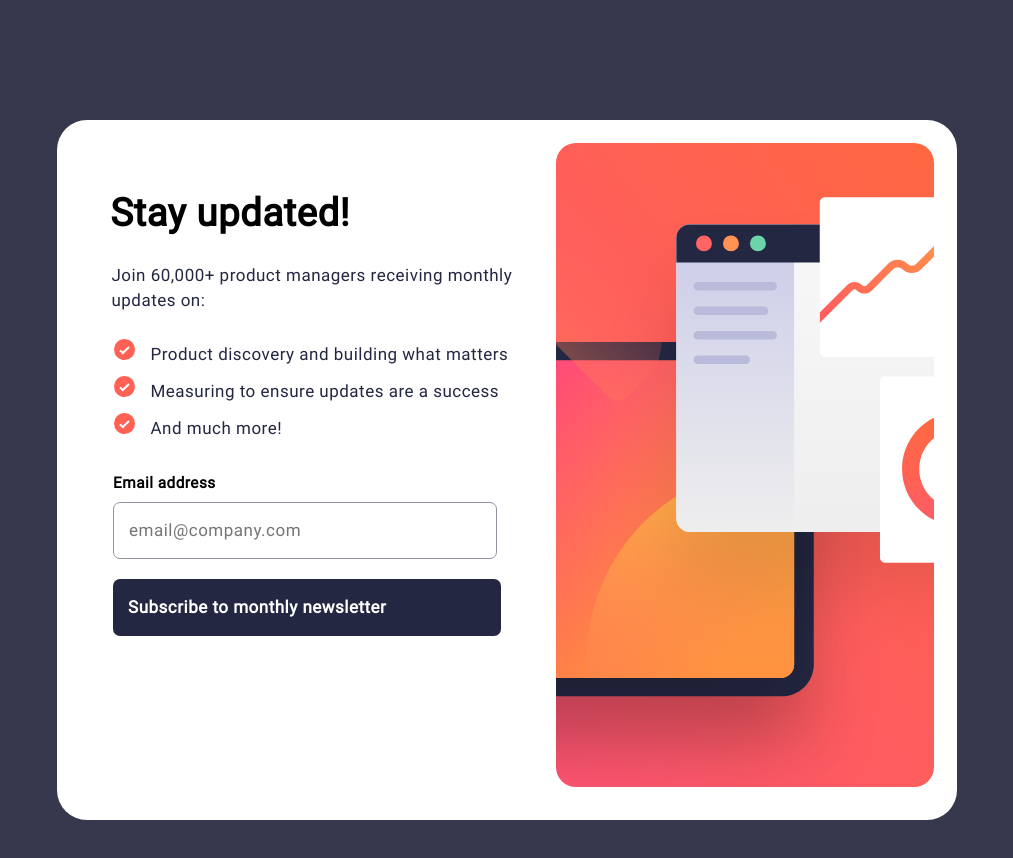
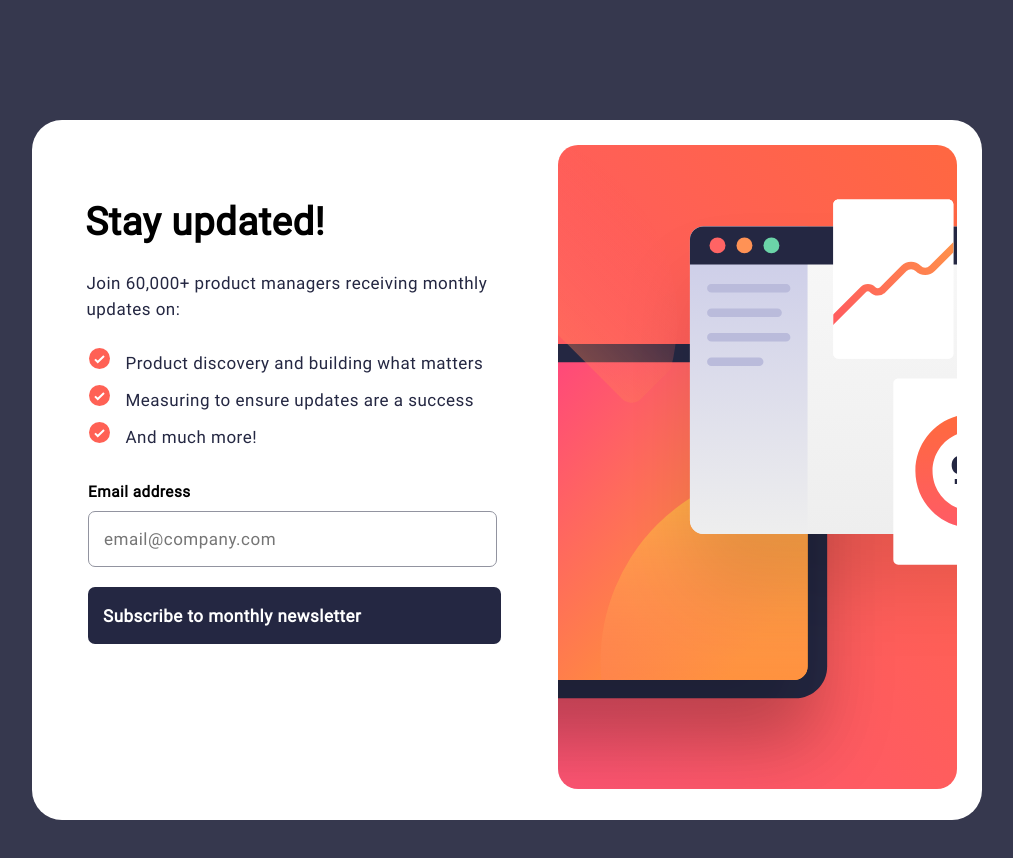
Before and after one commit to hana-chong/newsletter-sign-up-with-success-message-main, a plain HTML site: page index.html in a window 1280 px wide. Shown: the whole page, without its empty margins (133-1146 px from the left). Drawn offline with Linux system fonts and the light colour scheme.

Commit message:
Update style.css

```diff
--- a/style.css
+++ b/style.css
@@ -124,7 +124,7 @@ body {
     background-color: hsl(235, 18%, 26%);
 }
 .container {
-    width: 900px;
+    width: 950px;
     height: 700px;
     margin: 15vh auto;
     border-radius: 30px;
@@ -139,14 +139,14 @@ body {
     border-radius:20px;
 }
 .main-txt {
-    padding: 3em 2em;
+    padding: 3.5em 2em;
     width: 54%;
 }
 h1{
     font-size: 3vw;
 }
 #email-input {
-    padding:17px 145px 17.5px 15px;
+    padding:17px 170px 17.5px 15px;
     margin: 10px 0 20px;
     border-radius: 7px;
     border: solid hsl(231, 7%, 60%) .75px;
@@ -160,7 +160,7 @@ h1{
     display: block;
     background-color: hsl(234, 29%, 20%);
     color: white;
-    padding: 18.5px 115px 18.5px 15px;
+    padding: 18.5px 140px 18.5px 15px;
     border-radius: 7px;
     border: none;
     font-weight: bold;
@@ -168,15 +168,15 @@ h1{
 /*success desktop*/
 
 .success-content {
-    height: 475px;
-    width: 475px;
+    height: 400px;
+    width: 400px;
 }
 .check-img {
-    height:60px;
-    margin: 20px;
+    height:50px;
+    margin: 20px 20px 15px 20px;
 }
 .thanks {
-    font-size: 2.5em;
+    font-size: 2em;
     margin: 0 20px;
 }
 .success-txt {
@@ -185,8 +185,9 @@ h1{
     margin: 0 20px;
 }
 .dismiss-btn {
-    padding: 16.5px 115px;
+    padding: 16px 77px;
     margin: 0 50px;
     font-weight: bold;
     border-radius: 7px;
 }
+}
```
